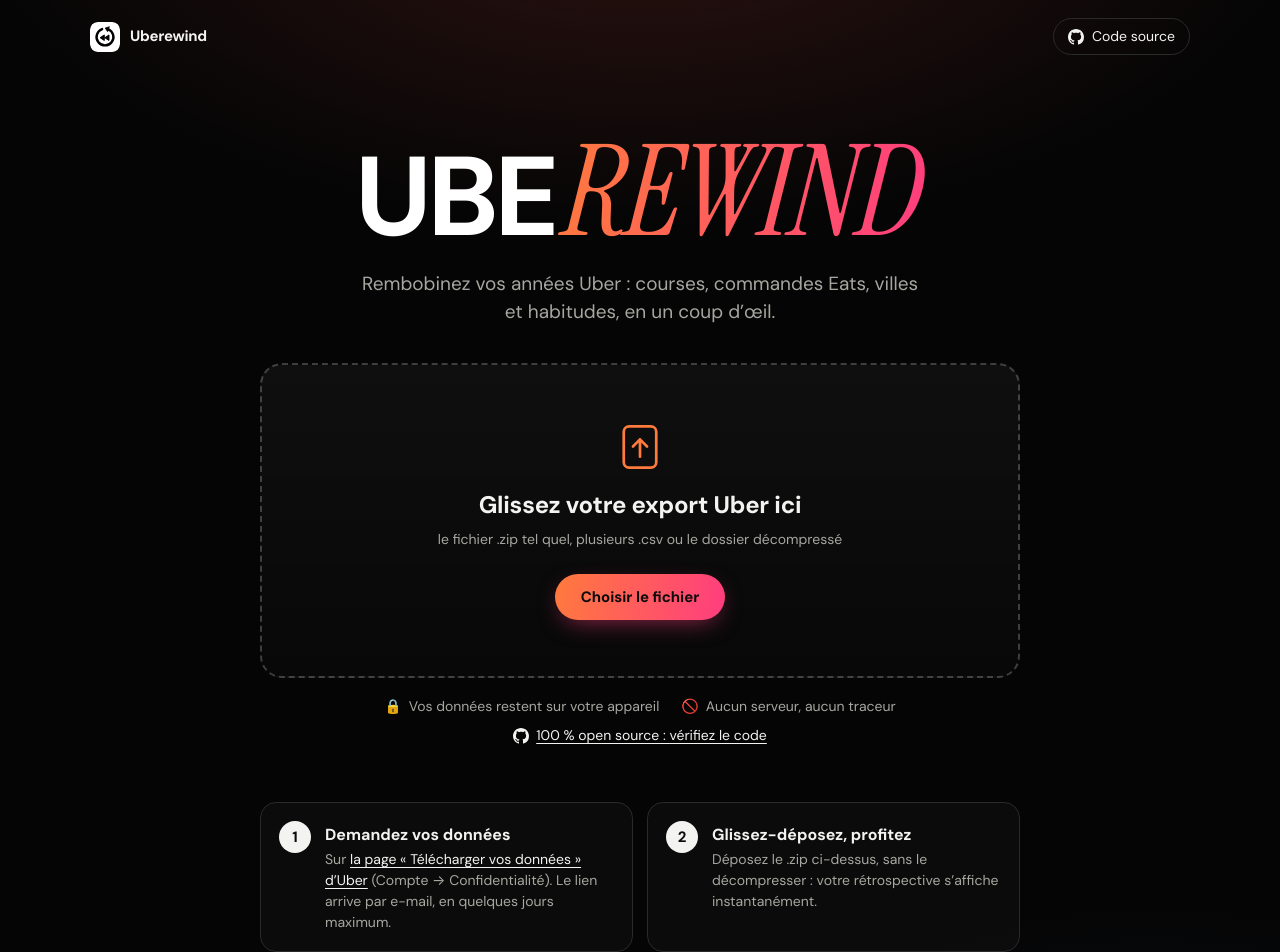
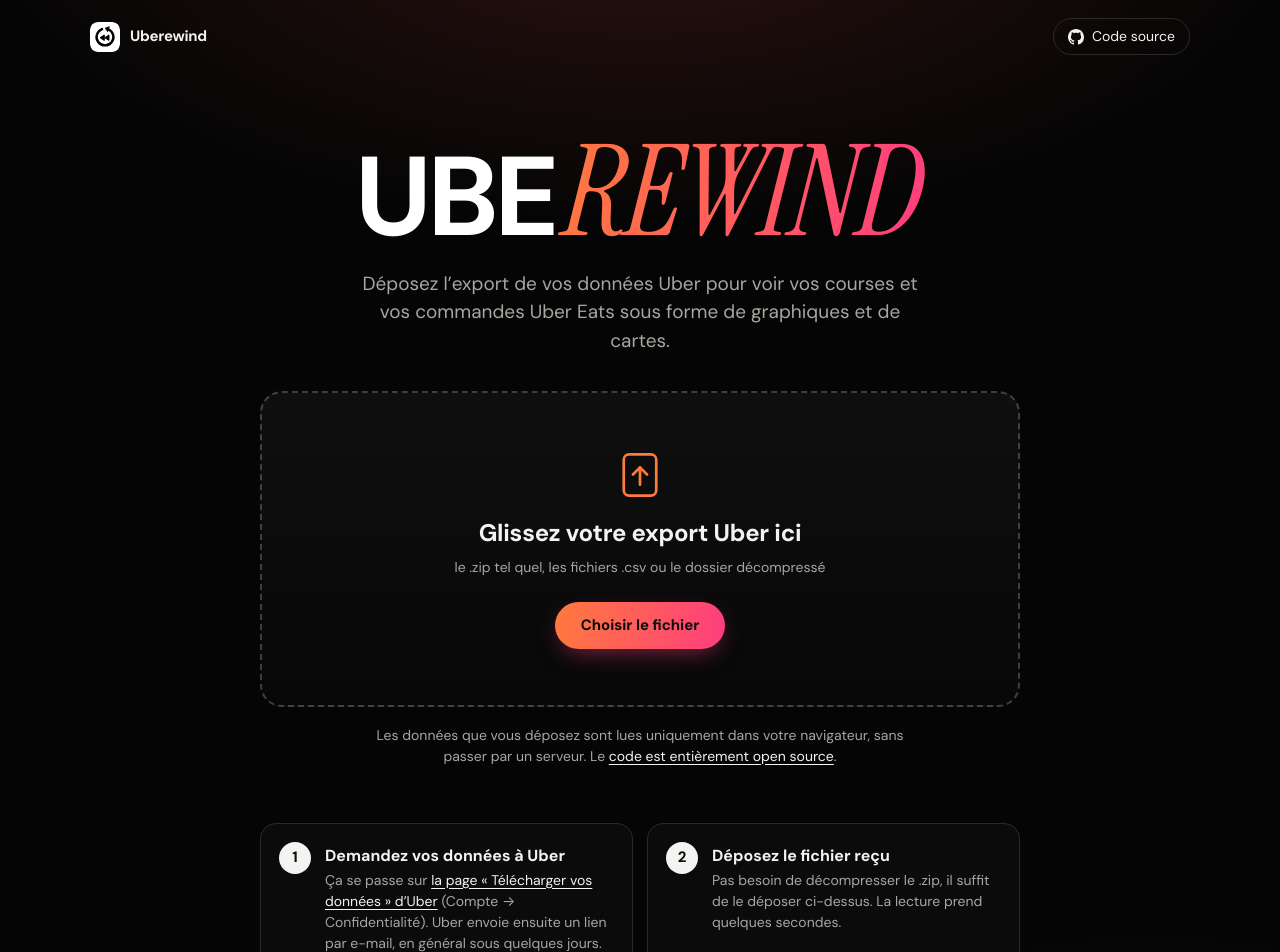
Before and after one commit to polo13410/Uberewind, a React (Vite) app: page / in a window 1280 px wide. Shown: the top 952 px of the page. Built offline with nearby package versions, Linux system fonts and the light colour scheme.

Commit message:
feat: rework text and content

```diff
--- a/index.html
+++ b/index.html
@@ -4,10 +4,10 @@
     <meta charset="UTF-8" />
     <meta name="viewport" content="width=device-width, initial-scale=1" />
     <meta name="referrer" content="no-referrer" />
-    <meta name="description" content="Uberewind : rembobinez vos années Uber. Visualisez votre export de données Uber directement dans votre navigateur ; vos données restent sur votre appareil." />
+    <meta name="description" content="Uberewind affiche l’export de vos données Uber (courses, commandes Uber Eats) sous forme de graphiques et de cartes. Le fichier est lu dans votre navigateur et n’est envoyé nulle part." />
     <meta name="color-scheme" content="light dark" />
     <link rel="icon" href="/favicon.svg" type="image/svg+xml" />
-    <title>Uberewind · Rembobinez vos données Uber</title>
+    <title>Uberewind · Visualiser son export de données Uber</title>
   </head>
   <body>
     <div id="root"></div>
--- a/src/ui/App.tsx
+++ b/src/ui/App.tsx
@@ -35,12 +35,10 @@ export function App() {
         <Landing onFiles={load} loading={state.status === 'loading' ? state.message : undefined} />
       )}
       <footer className="site-footer">
-        <span>Non affilié à Uber</span>
-        <span aria-hidden="true">·</span>
-        <span>Aucune donnée envoyée ni stockée</span>
+        <span>Projet indépendant, non affilié à Uber</span>
         <span aria-hidden="true">·</span>
         <a href={REPO_URL} target="_blank" rel="noopener noreferrer">
-          Open source (MIT)
+          Code source (licence MIT)
         </a>
       </footer>
     </div>
--- a/src/ui/Dashboard.tsx
+++ b/src/ui/Dashboard.tsx
@@ -78,8 +78,8 @@ export function Dashboard({ result, onReset }: { result: LoadResult; onReset: ()
           <div className="notice">
             <h2>Aucune donnée exploitable</h2>
             <p>
-              Aucun des fichiers déposés n’a pu être interprété. Vérifiez qu’il s’agit bien de l’export « Uber Data
-              Request » (fichier .zip), puis réessayez. Le détail est indiqué dans les avertissements ci-dessus.
+              Aucun des fichiers déposés n’a pu être lu. Il faut le fichier .zip envoyé par Uber (« Uber Data
+              Request »). Les avertissements ci-dessus indiquent ce qui a posé problème.
             </p>
             <button type="button" className="btn btn-primary" onClick={onReset}>
               Réessayer
--- a/src/ui/Landing.tsx
+++ b/src/ui/Landing.tsx
@@ -27,24 +27,19 @@ export function Landing({ onFiles, loading }: { onFiles: (f: File[]) => void; lo
       <main className="hero-main">
         <Wordmark as="h1" className="hero-title" />
         <p className="hero-tagline">
-          Rembobinez vos années Uber : courses, commandes Eats, villes et habitudes, en un coup d’œil.
+          Déposez l’export de vos données Uber pour voir vos courses et vos commandes Uber Eats sous forme de graphiques
+          et de cartes.
         </p>
 
         <DropZone onFiles={onFiles} loading={loading} />
 
-        <ul className="trust">
-          <li>
-            <span aria-hidden="true">🔒</span> Vos données restent sur votre appareil
-          </li>
-          <li>
-            <span aria-hidden="true">🚫</span> Aucun serveur, aucun traceur
-          </li>
-          <li>
-            <a href={REPO_URL} target="_blank" rel="noopener noreferrer">
-              <GitHubIcon /> 100 % open source : vérifiez le code
-            </a>
-          </li>
-        </ul>
+        <p className="trust">
+          Les données que vous déposez sont lues uniquement dans votre navigateur, sans passer par un serveur. Le{' '}
+          <a href={REPO_URL} target="_blank" rel="noopener noreferrer">
+            code est entièrement open source
+          </a>
+          .
+        </p>
 
         <ol className="hero-steps">
           <li>
@@ -52,13 +47,13 @@ export function Landing({ onFiles, loading }: { onFiles: (f: File[]) => void; lo
               1
             </span>
             <div>
-              <h2>Demandez vos données</h2>
+              <h2>Demandez vos données à Uber</h2>
               <p>
-                Sur{' '}
+                Ça se passe sur{' '}
                 <a href={UBER_DATA_URL} target="_blank" rel="noopener noreferrer">
                   la page « Télécharger vos données » d’Uber
                 </a>{' '}
-                (Compte → Confidentialité). Le lien arrive par e-mail, en quelques jours maximum.
+                (Compte → Confidentialité). Uber envoie ensuite un lien par e-mail, en général sous quelques jours.
               </p>
             </div>
           </li>
@@ -67,28 +62,35 @@ export function Landing({ onFiles, loading }: { onFiles: (f: File[]) => void; lo
               2
             </span>
             <div>
-              <h2>Glissez-déposez, profitez</h2>
-              <p>Déposez le .zip ci-dessus, sans le décompresser : votre rétrospective s’affiche instantanément.</p>
+              <h2>Déposez le fichier reçu</h2>
+              <p>Pas besoin de décompresser le .zip, il suffit de le déposer ci-dessus. La lecture prend quelques secondes.</p>
             </div>
           </li>
         </ol>
 
         <details className="hero-privacy">
-          <summary>Comment vos données sont protégées</summary>
+          <summary>Comment vos données sont traitées</summary>
           <ul>
-            <li>Le site est entièrement statique : pas de serveur, pas de base de données, pas d’analytics.</li>
             <li>
-              Sa politique de sécurité interdit toute connexion réseau depuis la page (<code>connect-src 'none'</code>) :
-              même par erreur, vos données ne peuvent pas partir.
+              Le site est une application React statique. Il n’a pas été prévu pour enregistrer vos données, il n’y a
+              donc pas de serveur derrière, ni de base de données, ni d’outil de mesure d’audience.
             </li>
             <li>
-              E-mail, téléphone, adresses IP, identifiants d’appareil, numéros de carte et messages au support sont ignorés
-              dès la lecture et ne sont jamais affichés.
+              La page est configurée pour bloquer toute connexion réseau sortante (<code>connect-src 'none'</code> dans
+              sa politique de sécurité). Même en cas de bug, elle ne pourrait pas envoyer vos données.
             </li>
-            <li>Rien n’est conservé : fermer l’onglet ou charger un autre export efface tout de la mémoire.</li>
             <li>
-              Les cartes fonctionnent hors ligne. Seule exception, sur demande explicite : le fond de rues OpenStreetMap,
-              désactivé par défaut. Il ne demande que des images de la zone affichée, jamais vos données.
+              Certaines colonnes de l’export ne sont pas lues du tout. C’est le cas de l’e-mail, du téléphone, des
+              adresses IP, des identifiants d’appareil, des numéros de carte et des messages envoyés au support.
+            </li>
+            <li>
+              Rien n’est sauvegardé. Les données restent en mémoire le temps de la visite et disparaissent quand vous
+              fermez l’onglet ou chargez un autre export.
+            </li>
+            <li>
+              Les cartes sont dessinées à partir de fichiers inclus dans le site, sans connexion. Si vous activez
+              l’option « Afficher les rues » (désactivée par défaut), le navigateur télécharge les images de la zone
+              affichée depuis OpenStreetMap. Rien de votre export ne leur est envoyé.
             </li>
           </ul>
         </details>
--- a/src/ui/PrivacyBadge.tsx
+++ b/src/ui/PrivacyBadge.tsx
@@ -1,7 +1,3 @@
 export function PrivacyBadge() {
-  return (
-    <span className="privacy">
-      <span aria-hidden="true">🔒</span> Vos données restent sur votre appareil
-    </span>
-  );
+  return <span className="privacy">Lu dans votre navigateur, rien n’est envoyé</span>;
 }
--- a/src/ui/brand/brand.css
+++ b/src/ui/brand/brand.css
@@ -257,22 +257,11 @@
 
 /* ---------- Trust row ---------- */
 .trust {
-  list-style: none;
-  padding: 0;
-  margin: 18px 0 0;
-  display: flex;
-  flex-wrap: wrap;
-  justify-content: center;
-  gap: 8px 22px;
+  max-width: 34rem;
+  margin: 18px auto 0;
   font-size: 14px;
+  line-height: 1.5;
   color: var(--mu);
-}
-
-.trust li,
-.trust a {
-  display: inline-flex;
-  align-items: center;
-  gap: 7px;
 }
 
 .trust a {
--- a/src/ui/components/DropZone.tsx
+++ b/src/ui/components/DropZone.tsx
@@ -98,14 +98,14 @@ export function DropZone({ onFiles, loading }: { onFiles: (files: File[]) => voi
       {loading ? (
         <div className="dz-body" role="status" aria-live="polite">
           <span className="spinner" aria-hidden="true" />
-          <p className="dz-title">Analyse en cours…</p>
+          <p className="dz-title">Lecture en cours…</p>
           <p className="dz-sub">{loading}</p>
         </div>
       ) : (
         <div className="dz-body">
           <UploadIcon />
-          <p className="dz-title">{over ? 'Relâchez pour rembobiner' : 'Glissez votre export Uber ici'}</p>
-          <p className="dz-sub">le fichier .zip tel quel, plusieurs .csv ou le dossier décompressé</p>
+          <p className="dz-title">{over ? 'Vous pouvez relâcher' : 'Glissez votre export Uber ici'}</p>
+          <p className="dz-sub">le .zip tel quel, les fichiers .csv ou le dossier décompressé</p>
           <span className="dz-cta">Choisir le fichier</span>
         </div>
       )}
--- a/src/ui/tabs/Account.tsx
+++ b/src/ui/tabs/Account.tsx
@@ -43,7 +43,7 @@ export function Account({ result }: { result: LoadResult }) {
         {payments && (
           <ChartCard
             title="Moyens de paiement enregistrés"
-            sub="Par type — aucun numéro de carte n’est lu"
+            sub="Par type (les numéros de carte ne sont pas lus)"
             data={{ headers: ['Type', 'Nombre'], rows: payItems.map((p) => [paymentLabel(p.key), p.count]) }}
           >
             <HBarChart items={payItems} label={paymentLabel} />
```
Also changed, not shown: src/ui/map/Maps.tsx (+6 -7 lines), 2 other files (tests, documents, lock files or other folders).
